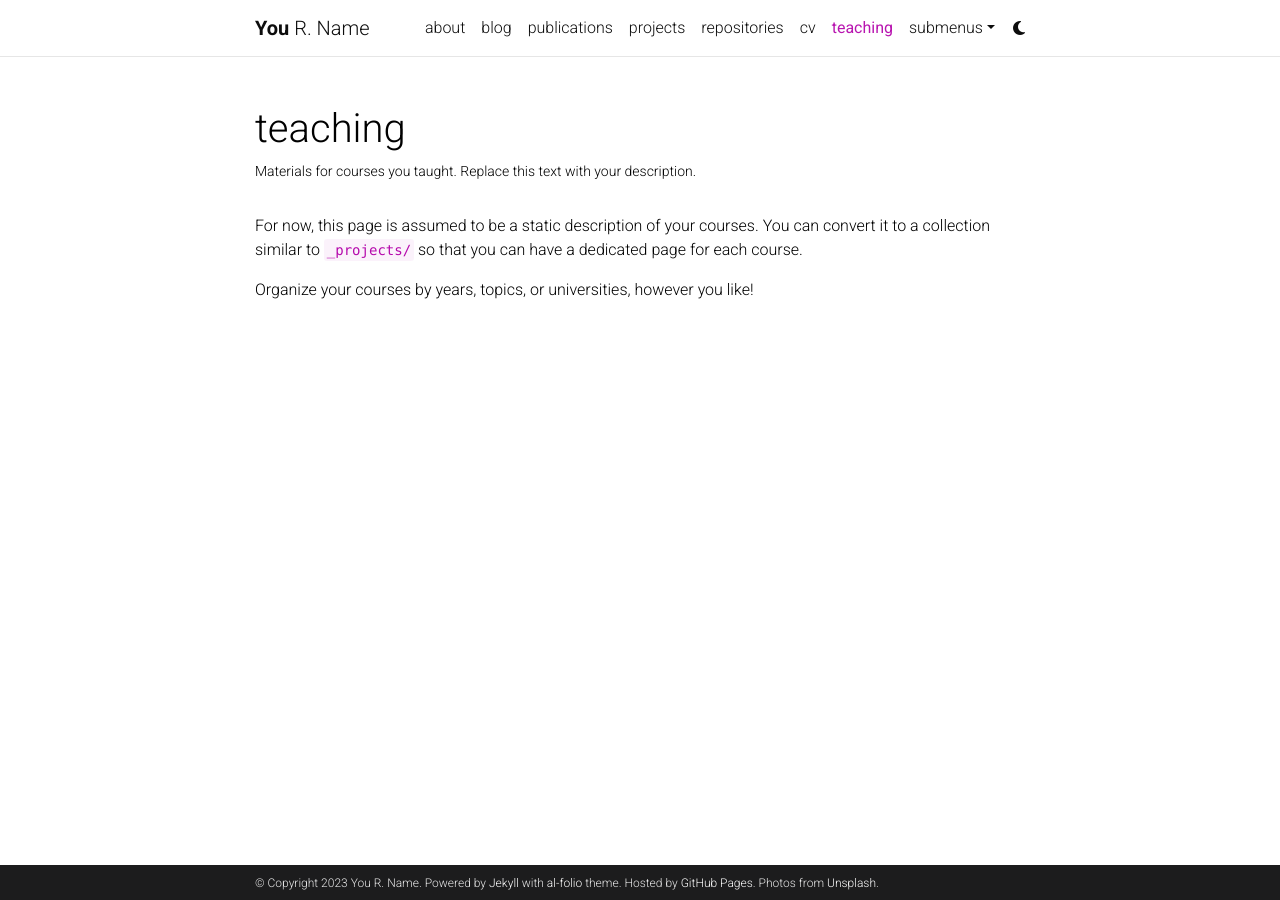
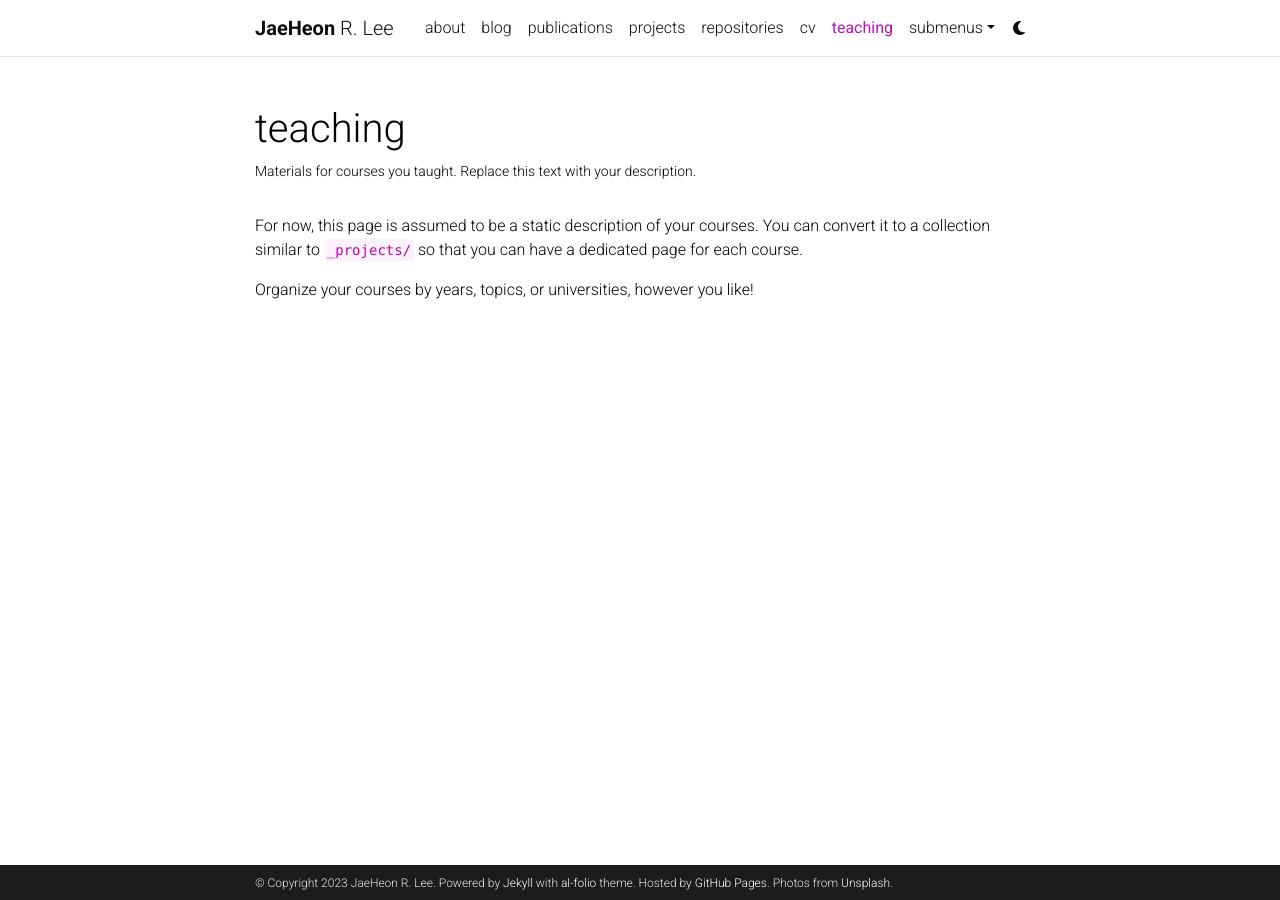
Before and after one commit to jaeheon-lee486/jaeheon-lee486.github.io, a Jekyll site: the page built from _pages/teaching.md, in a window 1280 px wide. Built offline with Jekyll 4.4.1, drawn with Linux system fonts in a browser that asks for light colours; comment, search, counter and statistics services are not loaded; a style sheet for code colours, icons or effects is not loaded.

Commit message:
base setting

```diff
--- a/_config.yml
+++ b/_config.yml
@@ -3,9 +3,9 @@
 # -----------------------------------------------------------------------------
 
 title: blank # the website title (if blank, full name will be used instead)
-first_name: You
+first_name: JaeHeon
 middle_name: R.
-last_name: Name
+last_name: Lee
 email: you@example.com
 description: > # the ">" symbol means to ignore newlines until "footer_text:"
   A simple, whitespace theme for academics. Based on [*folio](https://github.com/bogoli/-folio) design.
@@ -18,8 +18,8 @@
 lang: en # the language of your site (for example: en, fr, cn, ru, etc.)
 icon: ⚛️  # the emoji used as the favicon (alternatively, provide image name in /assets/img/)
 
-url: https://alshedivat.github.io # the base hostname & protocol for your site
-baseurl: /al-folio # the subpath of your site, e.g. /blog/
+url: https://jaeheon-lee486.github.io # the base hostname & protocol for your site
+baseurl: /jaeheon-lee486/ # the subpath of your site, e.g. /blog/
 last_updated: false # set to true if you want to display last updated in the footer
 impressum_path:  # set to path to include impressum link in the footer, use the same path as permalink in a page, helps to conform with EU GDPR
 
```
